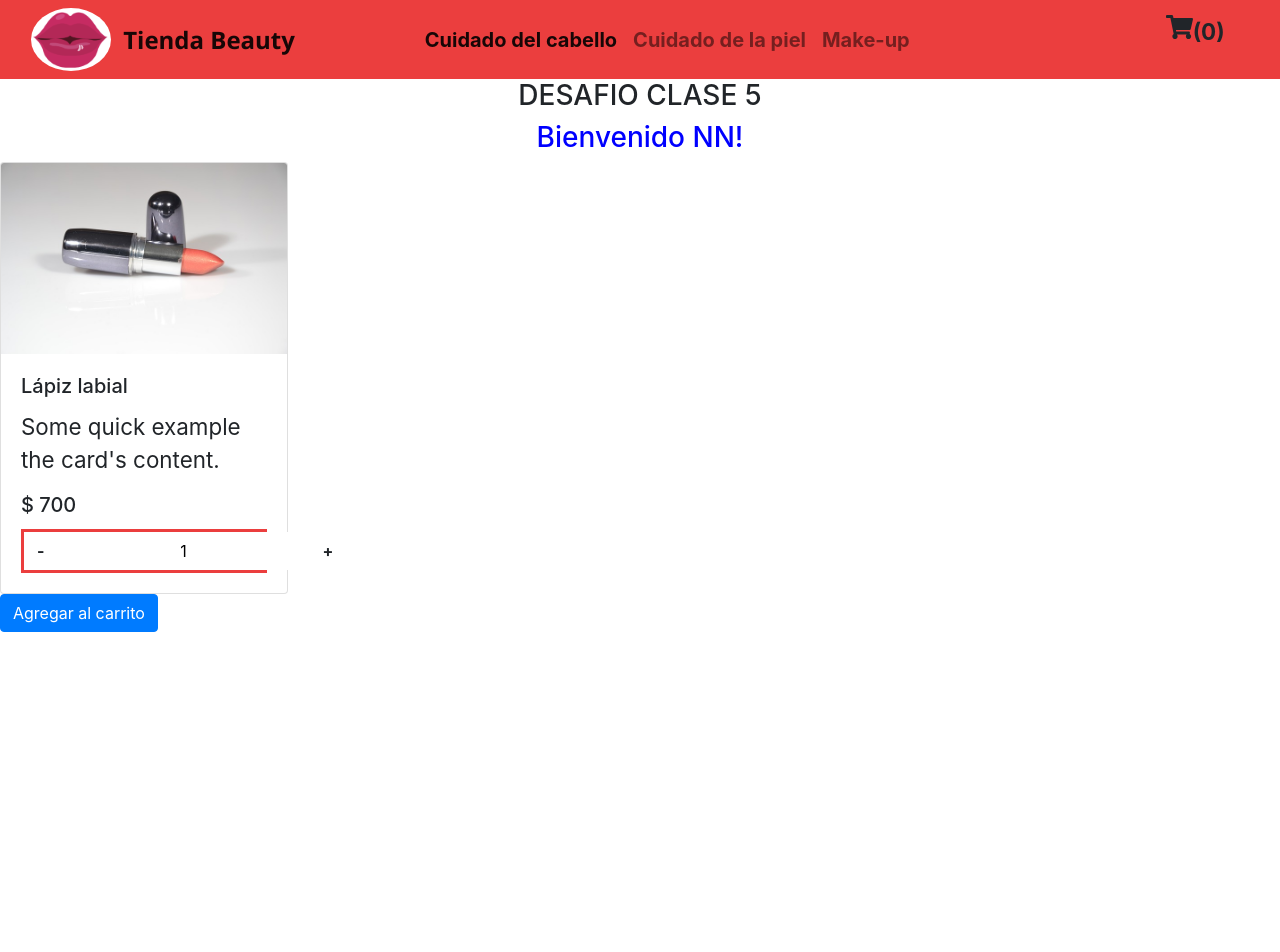
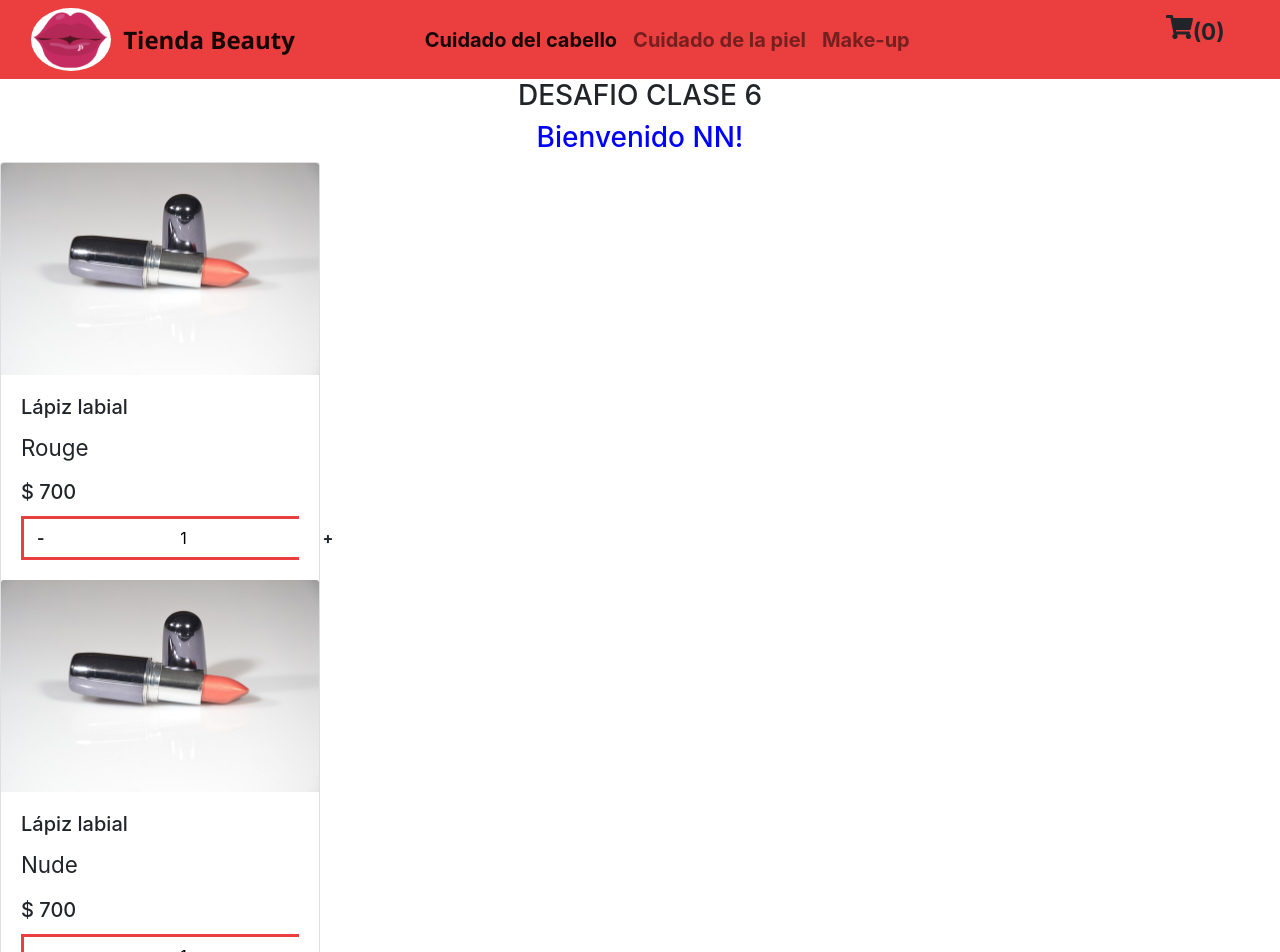
Before and after one commit to monisz/proyecto-react, a React (Create React App) app: page / in a window 1280 px wide. Shown: the top 952 px of the page. Before the commit the page ends 800 px from the top, so only its background shows below. Built offline with nearby package versions, Linux system fonts and the light colour scheme.

Commit message:
desafio6

```diff
--- /dev/null
+++ b/public/productos/productos.json
@@ -0,0 +1,26 @@
+[
+    {
+        "id": 1,
+        "title": "Lápiz labial",
+        "description": "Rouge",
+        "price": 700,
+        "stock": 10,
+        "pictureURL": "../imagenes/lipstick.jpg"
+    },
+    {
+        "id": 2,
+        "title": "Lápiz labial",
+        "description": "Nude",
+        "price": 700,
+        "stock": 10,
+        "pictureURL": "../imagenes/lipstick.jpg"
+    },
+    {
+        "id": 3,
+        "title": "Lápiz labial",
+        "description": "Rose",
+        "price": 700,
+        "stock": 10,
+        "pictureURL": "../imagenes/lipstick.jpg"
+    }
+]
--- a/src/App.jsx
+++ b/src/App.jsx
@@ -1,3 +1,4 @@
+import React from 'react';
 import 'bootstrap/dist/css/bootstrap.min.css'
 import './App.css';
 import { Home } from './ItemListContainer';
--- a/src/ItemListContainer/CardComponent/index.jsx
+++ b/src/ItemListContainer/CardComponent/index.jsx
@@ -1,6 +1,6 @@
-import { ItemCount } from "./ItemCount";
+/* import { ItemCount } from "../ItemList/Item/ItemCount";
 
-export const Card = ({title = 'error en la carga', price = 'error en la carga', carrito}) => {
+export const Card = (title, price, carrito) => {
     if (title && price) {
         return (
             <div className="card" style= {{width: '18rem'}}>
@@ -14,4 +14,4 @@
             </div>
         )
     }
-}
+} */
--- /dev/null
+++ b/src/ItemListContainer/ItemList/Item/index.jsx
@@ -0,0 +1,21 @@
+import { ItemCount } from "./ItemCount";
+
+export const Item = ({productos, carrito}) => {
+    console.log(productos, "en item solito");
+    console.log(carrito);
+    if (productos.title && productos.price) {
+        return (
+            <div >
+                <div>
+                    <img src={productos.pictureURL} className="card-img-top" alt="..." />
+                    <div className="card-body">
+                        <h5 className="card-title">{productos.title}</h5>
+                        <p className="card-text">{productos.description}</p>
+                        <h5 className="card-title">$ {productos.price}</h5>
+                        <ItemCount stock={productos.stock} initial="1" />
+                    </div>
+                </div>
+            </div>
+        )
+    }
+}
--- /dev/null
+++ b/src/ItemListContainer/ItemList/index.jsx
@@ -0,0 +1,14 @@
+import { Item } from "./Item";
+
+export const ItemList = ({carrito, productos}) => {
+    console.log(productos)
+    console.log(carrito)
+    return (
+        <div>
+            {productos.map(element => {
+                return <Item productos={element} carrito={carrito} key={element.id} />
+            })
+            }
+        </div>
+    )
+}
--- a/src/ItemListContainer/index.jsx
+++ b/src/ItemListContainer/index.jsx
@@ -1,26 +1,38 @@
 import { Nav } from '../components/NavBar';
 import { Saludo } from './saludo';
 import { Card } from './CardComponent';
-import { useState } from 'react';
-
+import { useState, useEffect } from 'react';
+import { ItemList } from './ItemList';
+import "./styles.css";
 
 export const Home = () => {
     const usuario = {name: "NN"};
     const [carrito, setCarrito] = useState([]);
-    console.log(carrito);
-    console.log(carrito.length)
+    const [productos, setProductos] = useState([]);
+
+    useEffect ( async () => {
+        const response = await fetch("./productos/productos.json");
+        const json = await response.json();
+        setProductos(json);
+        console.log(productos)
+    }, [])
+
+    console.log(productos)
     return (
         <div className="App">
             <body>
                 <header>
                     <Nav cantidadCarrito={carrito.length}/>
                     <h3 style= {{display: 'flex', justifyContent: 'center'}} >
-                        DESAFIO CLASE 5
+                        DESAFIO CLASE 6
                     </h3>
                     <Saludo dataUsuario={usuario} title={'Bienvenido '}/>
                 </header>
                 <main>
-                    <Card title={'Lápiz labial'} price={700} carrito={carrito}/>
+                    <div className="card">
+                        <ItemList carrito={carrito} productos={productos} />
+                        {/* <Card title={'Lápiz labial'} price={700} carrito={carrito}/> */}
+                    </div>
                     <button className="btn btn-primary" onClick={() => {setCarrito([...carrito, {id: 1, name: 'Lápiz labial'}])}}>Agregar al carrito</button>
                 </main>
             </body>
--- /dev/null
+++ b/src/ItemListContainer/styles.css
@@ -0,0 +1,5 @@
+.card {
+    display: flex;
+    flex-wrap: no-wrap;
+    width: 20rem;
+}
```
Also changed, not shown: src/ItemListContainer/ItemList/Item/ItemCount/index.jsx (renamed from src/ItemListContainer/CardComponent/ItemCount/index.jsx), src/ItemListContainer/ItemList/Item/ItemCount/styles.css (renamed from src/ItemListContainer/CardComponent/ItemCount/styles.css).
